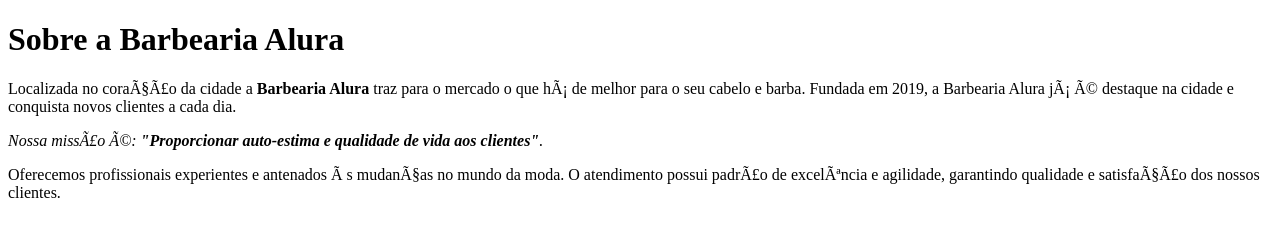
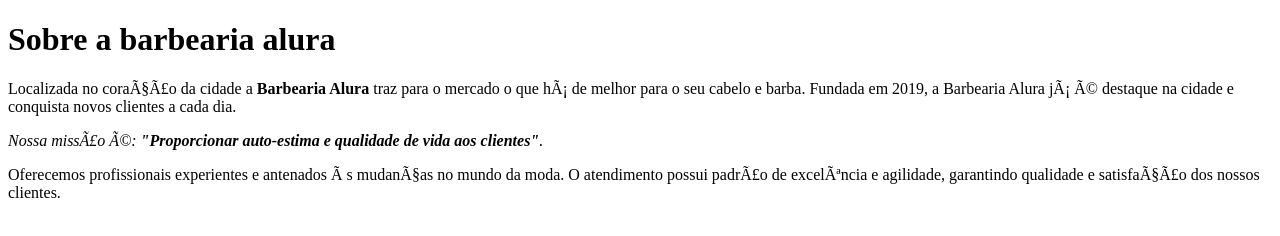
Before and after one commit to manu-moreira/html-css-alura-p1, a plain HTML site: page index.html in a window 1280 px wide. Drawn offline with Linux system fonts and the light colour scheme.

Commit message:
Update index.html

```diff
--- a/index.html
+++ b/index.html
@@ -1,13 +1,16 @@
 <!DOCTYPE html>
-<html lang=¨pt-br¨>
-     <meta charset=¨UTF-8¨>
-     <title>Barbearia Alura</title>
-
-     <h1 style¨text-align:center¨>Sobre a Barbearia Alura</h1>
+<html lang-¨pt-br¨>
+     <head>
+         <meta charset=¨UTF-8¨>
+         <title>Barbearia Alura</title>
+     </head>
+     <body>
+          <h1>Sobre a barbearia alura</h1>
 
      <p>Localizada no coração da cidade a <strong>Barbearia Alura</strong> traz para o mercado o que há de melhor para o seu cabelo e barba. Fundada em 2019, a Barbearia Alura já é destaque na cidade e conquista novos clientes a cada dia.</p>
 
-     <p><em>Nossa missão é: <strong>"Proporcionar auto-estima e qualidade de vida aos clientes"</strong>.</em></p>
+
+         <p><em>Nossa missão é: <strong>"Proporcionar auto-estima e qualidade de vida aos clientes"</strong>.</em></p>
 
      <p>Oferecemos profissionais experientes e antenados às mudanças no mundo da moda. O atendimento possui padrão de excelência e agilidade, garantindo qualidade e satisfação dos nossos clientes.</p>
 </html>
```
